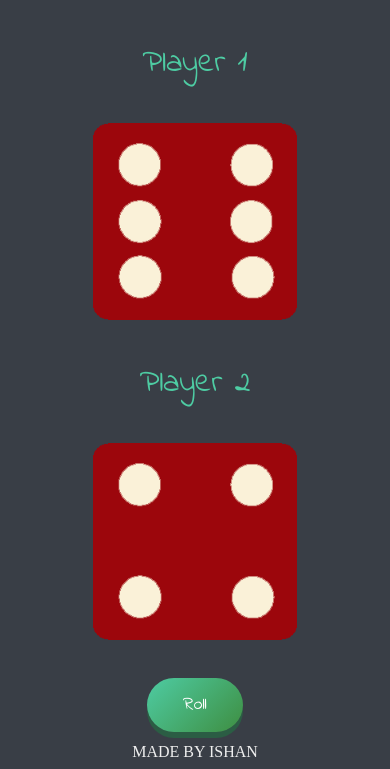
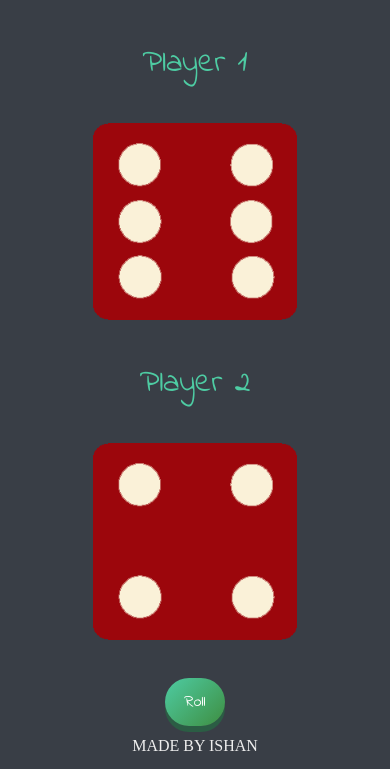
Before and after one commit to ishan-053/dice-roll, a plain HTML site: page index.html in a window 390 px wide. Shown: the part 692-1461 px from the top of the page. Drawn offline with Linux system fonts and the light colour scheme; a web font is replaced by a local one.

Commit message:
resizing

```diff
--- a/styles.css
+++ b/styles.css
@@ -45,24 +45,23 @@ footer {
   border: none;
   color: white;
   padding: 14px 36px;
-  margin-top: 30px;   /* space below dice */
+  margin-top: 30px;
   font-size: 18px;
   font-family: 'Indie Flower', cursive;
   border-radius: 50px;
   cursor: pointer;
   transition: all 0.2s ease-in-out;
   box-shadow: 0 6px #2b5d44;
-  display: block;     /* centers the button */
+  display: block;
   margin-left: auto;
   margin-right: auto;
+  max-width: 80%;   /* prevents button from being too wide */
 }
 
-.button:hover {
-  transform: scale(1.05);
-  background: linear-gradient(135deg, #5fffc7, #3e8e41);
+/* Mobile optimization */
+@media (max-width: 600px) {
+  .button {
+    padding: 12px 20px;
+    font-size: 16px;
+  }
 }
-
-.button:active {
-  transform: scale(0.98);
-  box-shadow: 0 3px #2b5d44;
-}
```
